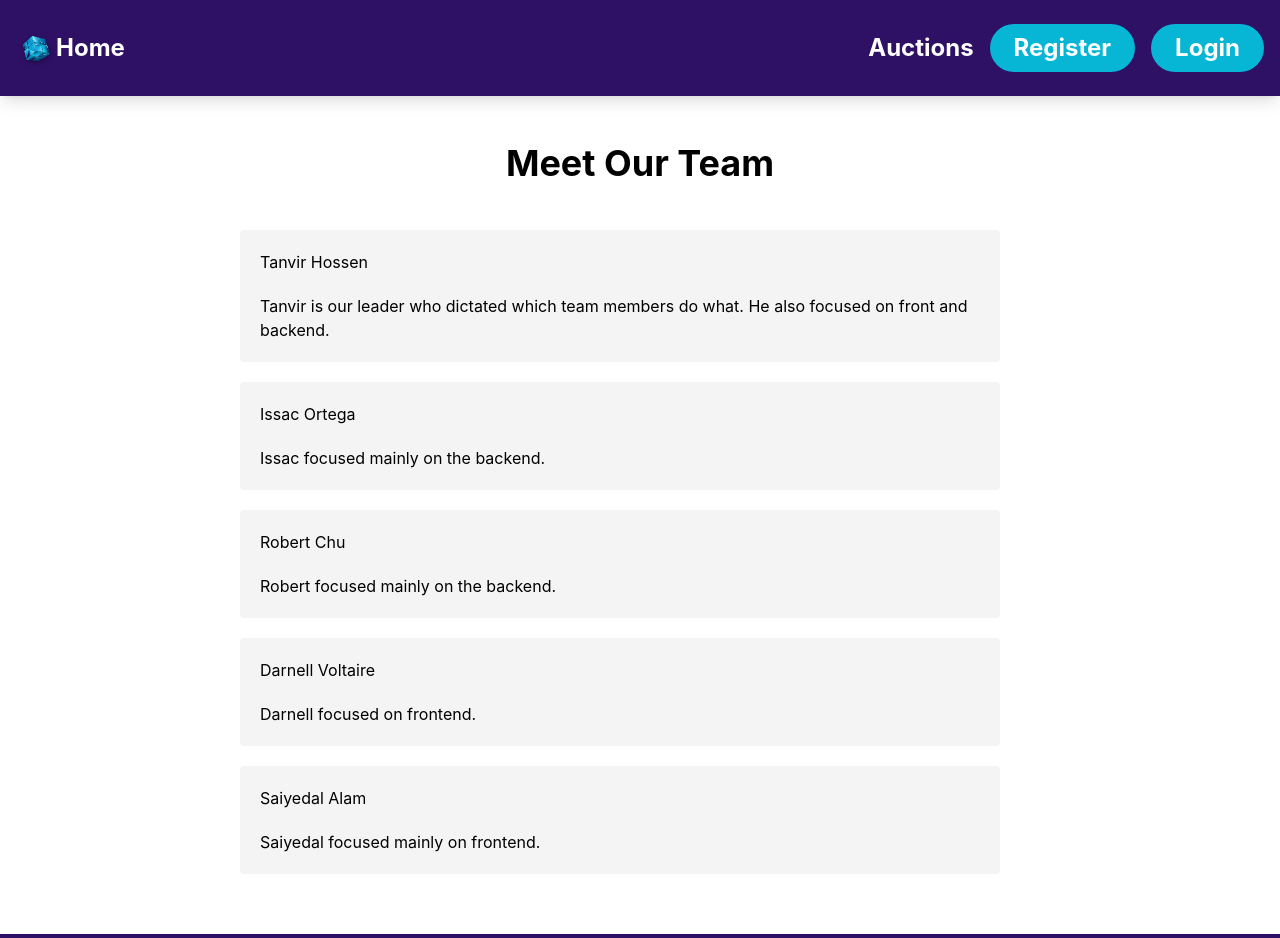
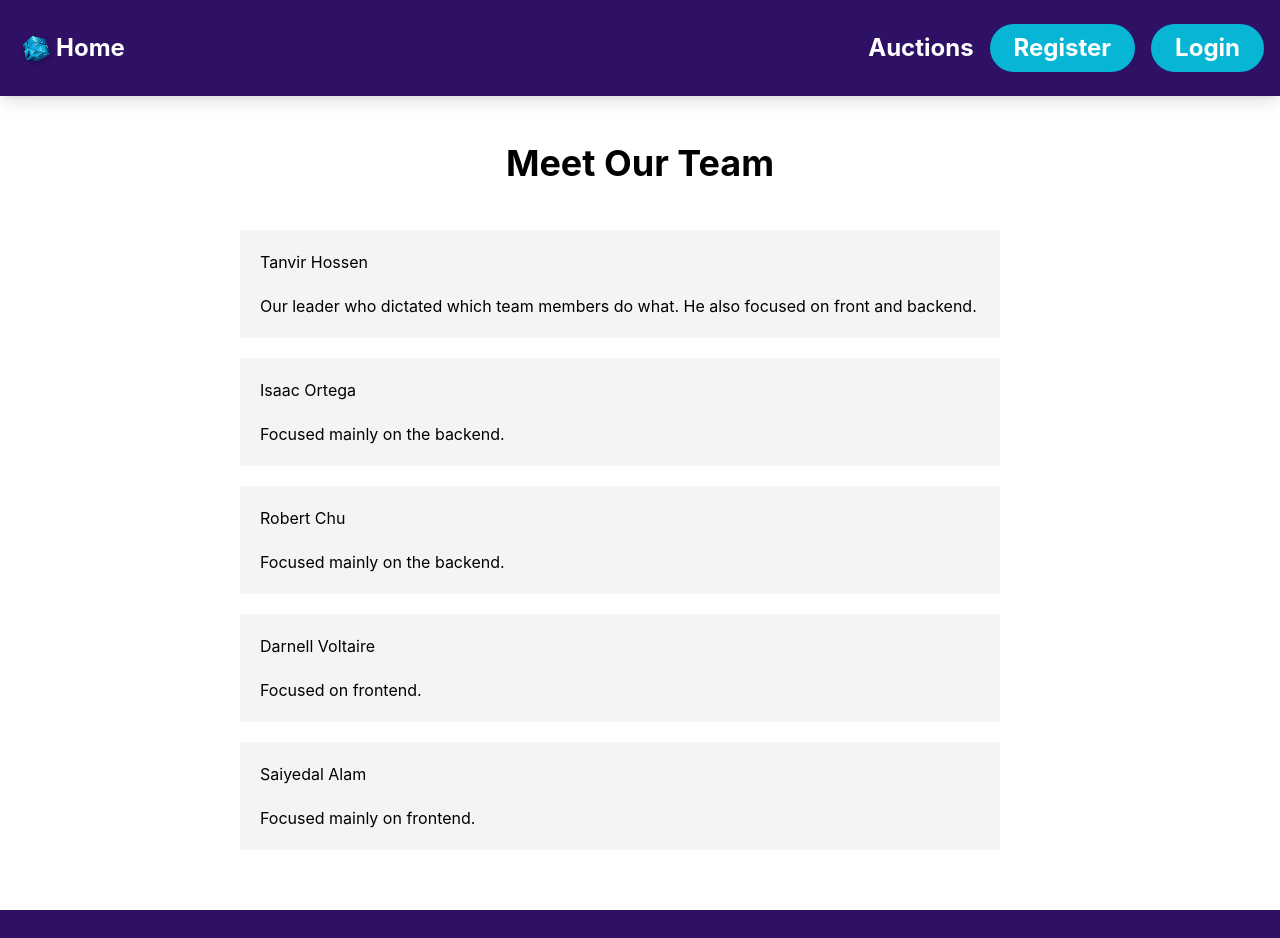
Before and after one commit to THossen/BiddersBlock, a React (Create React App) app in the folder client/: page /AboutUs in a window 1280 px wide. Shown: the top 938 px of the page. Built offline with nearby package versions, Linux system fonts and the light colour scheme; no server answers.

Commit message:
added about us components

```diff
--- a/client/src/components/pages/About Us/AboutUs.js
+++ b/client/src/components/pages/About Us/AboutUs.js
@@ -47,24 +47,24 @@ const AboutUs = () => {
         <ul style={styles.teamMembersList}>
           <li style={styles.teamMemberCard}>
             <h2 style={styles.teamMemberName}>Tanvir Hossen</h2>
-            <p style={styles.teamMemberBio}>Tanvir is our leader who dictated which team members do what. He also focused on front and backend.</p>
+            <p style={styles.teamMemberBio}>Our leader who dictated which team members do what. He also focused on front and backend.</p>
           </li>
           <div style={{ display: 'flex', flexWrap: 'wrap' }}>
             <li style={styles.teamMemberCard}>
-              <h2 style={styles.teamMemberName}>Issac Ortega</h2>
-              <p style={styles.teamMemberBio}>Issac focused mainly on the backend.</p>
+              <h2 style={styles.teamMemberName}>Isaac Ortega</h2>
+              <p style={styles.teamMemberBio}>Focused mainly on the backend.</p>
             </li>
             <li style={styles.teamMemberCard}>
               <h2 style={styles.teamMemberName}>Robert Chu</h2>
-              <p style={styles.teamMemberBio}>Robert focused mainly on the backend.</p>
+              <p style={styles.teamMemberBio}>Focused mainly on the backend.</p>
             </li>
             <li style={styles.teamMemberCard}>
               <h2 style={styles.teamMemberName}>Darnell Voltaire</h2>
-              <p style={styles.teamMemberBio}>Darnell focused on frontend.</p>
+              <p style={styles.teamMemberBio}>Focused on frontend.</p>
             </li>
             <li style={styles.teamMemberCard}>
               <h2 style={styles.teamMemberName}>Saiyedal Alam</h2>
-              <p style={styles.teamMemberBio}>Saiyedal focused mainly on frontend.</p>
+              <p style={styles.teamMemberBio}>Focused mainly on frontend.</p>
             </li>
           </div>
         </ul>
```
